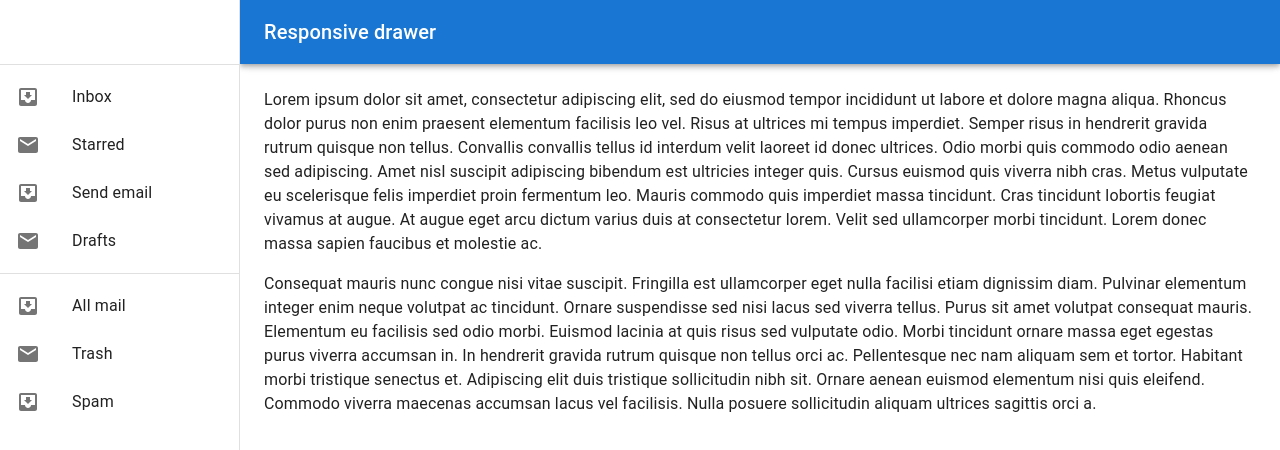
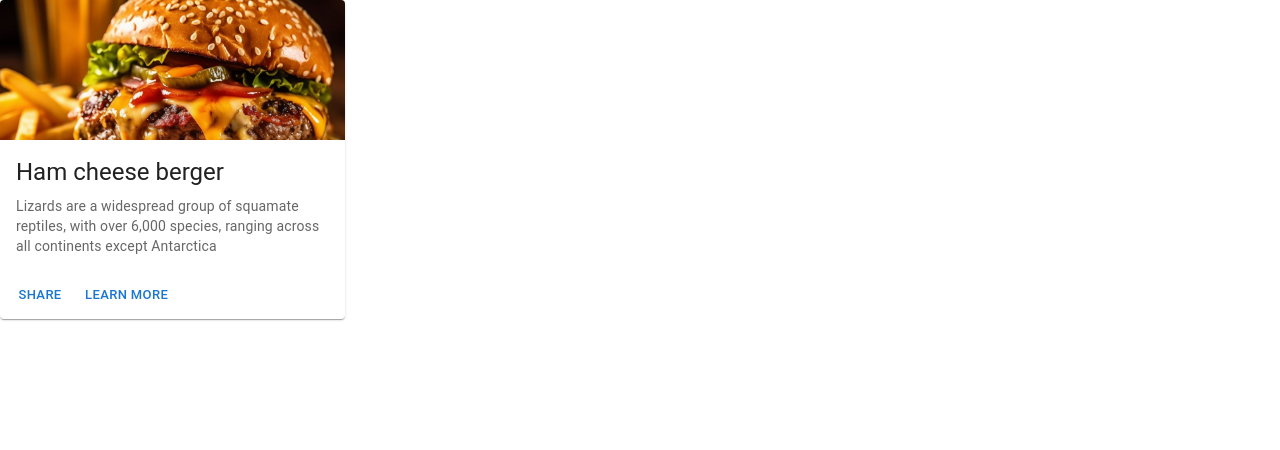
Before and after one commit to HarshanaSenadeera/Loopy_Resturent_New, a React (Create React App) app: page / in a window 1280 px wide. Shown: the top 450 px of the page. Built offline with nearby package versions, Linux system fonts and the light colour scheme.

Commit message:
crate card component

```diff
--- a/src/App.tsx
+++ b/src/App.tsx
@@ -3,12 +3,13 @@
 import NavBarTop from "./componenet/navbar/Navbar";
 import ClippedDrawer from "./componenet/navbar/nav";
 import ResponsiveDrawer from "./componenet/navbar/nav";
+import ImgMediaCard from "./componenet/dishes/dishes";
 
 function App() {
   return (
    <div>
 
-     <ResponsiveDrawer/>
+     <ImgMediaCard/>
    </div>
   );
 }
--- /dev/null
+++ b/src/componenet/dishes/dishes.tsx
@@ -0,0 +1,38 @@
+import * as React from 'react';
+import Card from '@mui/material/Card';
+import CardActions from '@mui/material/CardActions';
+import CardContent from '@mui/material/CardContent';
+import CardMedia from '@mui/material/CardMedia';
+import Button from '@mui/material/Button';
+import Typography from '@mui/material/Typography';
+import pic from '../../images/burger-with-melted-cheese.jpg';
+import '../../css/card.css';
+
+export default function ImgMediaCard() {
+    return (
+        <Card sx={{ maxWidth: 345 }}>
+            <div className="img-container">
+                <CardMedia
+                    component="img"
+                    alt="green iguana"
+                    height="140"
+                    image={pic}
+                    className="pop-up-image"
+                />
+            </div>
+            <CardContent>
+                <Typography gutterBottom variant="h5" component="div">
+                    Ham cheese berger
+                </Typography>
+                <Typography variant="body2" color="text.secondary">
+                    Lizards are a widespread group of squamate reptiles, with over 6,000
+                    species, ranging across all continents except Antarctica
+                </Typography>
+            </CardContent>
+            <CardActions>
+                <Button size="small">Share</Button>
+                <Button size="small">Learn More</Button>
+            </CardActions>
+        </Card>
+    );
+}
--- /dev/null
+++ b/src/css/card.css
@@ -0,0 +1,12 @@
+.img-container {
+    position: relative;
+    overflow: hidden;
+}
+
+.pop-up-image {
+    transition: transform 0.3s ease; /* Add transition for transform property */
+}
+
+.img-container:hover .pop-up-image {
+    transform: scale(1.1); /* Scale up slightly on hover */
+}
```
Also changed, not shown: src/images/burger-with-melted-cheese.jpg (added).
